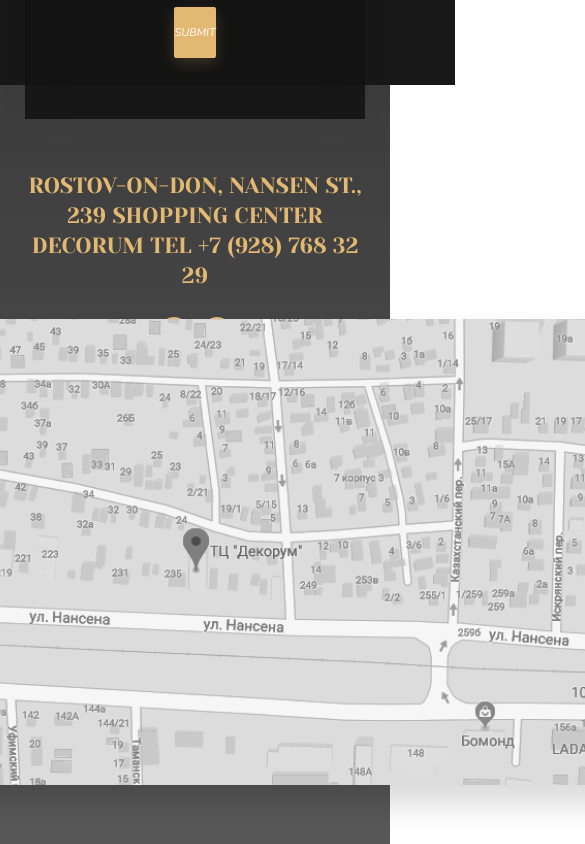
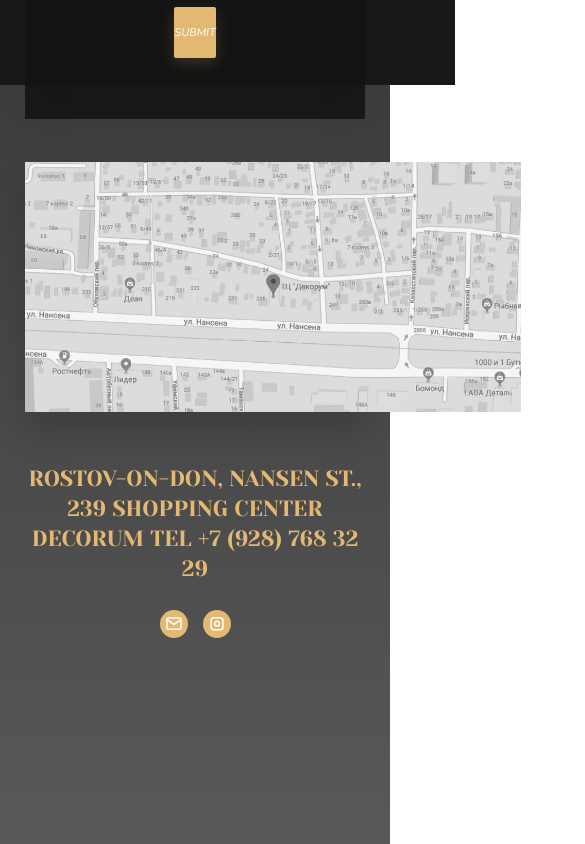
Before and after one commit to Dax52/FirstLanding, a plain HTML site: page index.html in a window 390 px wide. Shown: the part 5346-6190 px from the top of the page, 585 px wide, since content can reach past the window. Drawn offline with Linux system fonts and the light colour scheme.

Commit message:
FirstLanding - mobile - done all content

```diff
--- a/css/styles.css
+++ b/css/styles.css
@@ -942,6 +942,16 @@ body {
         width: 340px;
     }
     .page8__content {
+        order: 1;
         width: 340px;
     }
+    .page8__content-map {
+        width: 340px;
+        height: 250px;
+    }
+    .page8__content-map img {
+        height: 100%;
+        width: auto;
+        /* object-fit: contain; */
+    }
 }
```
